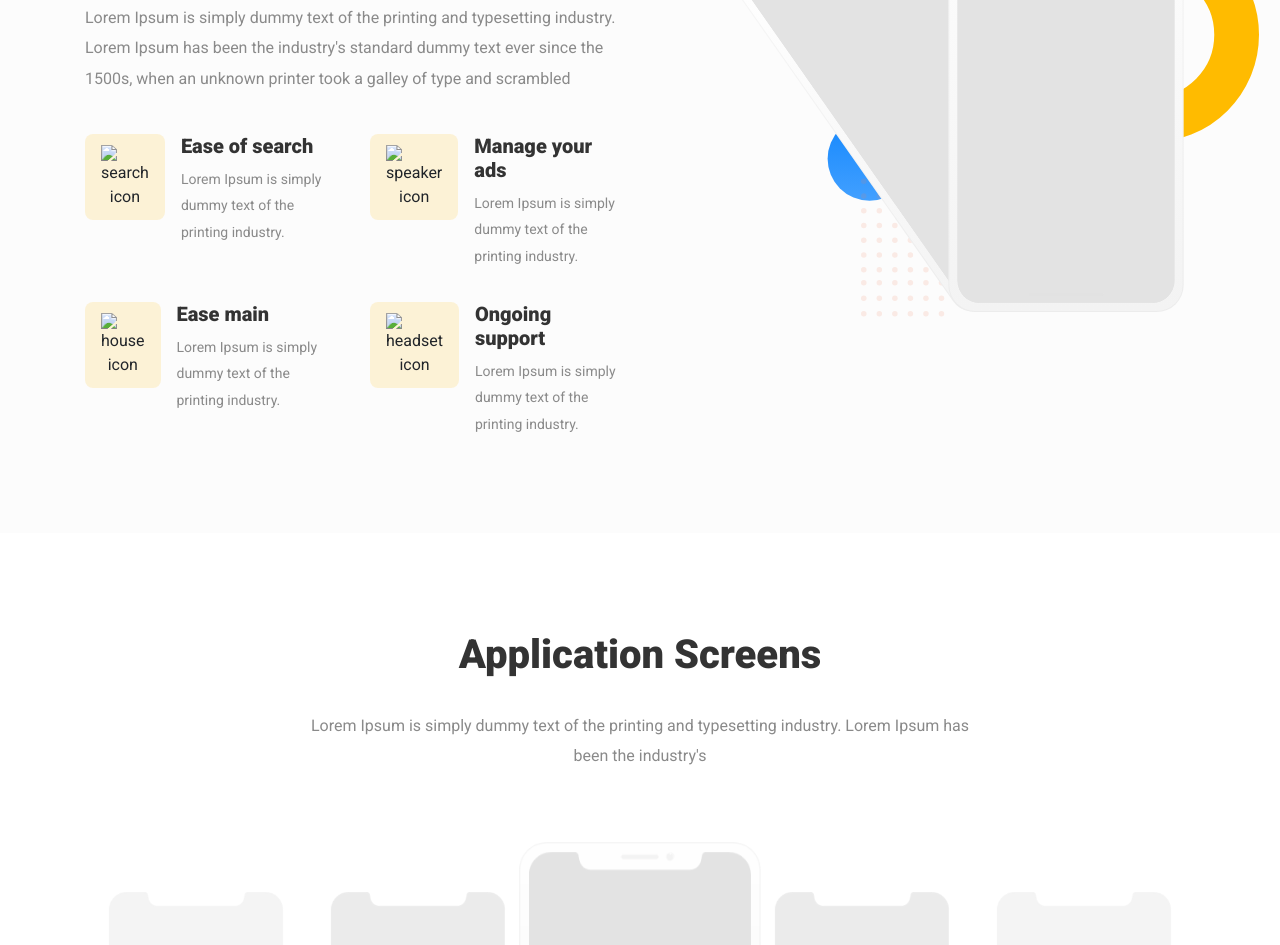
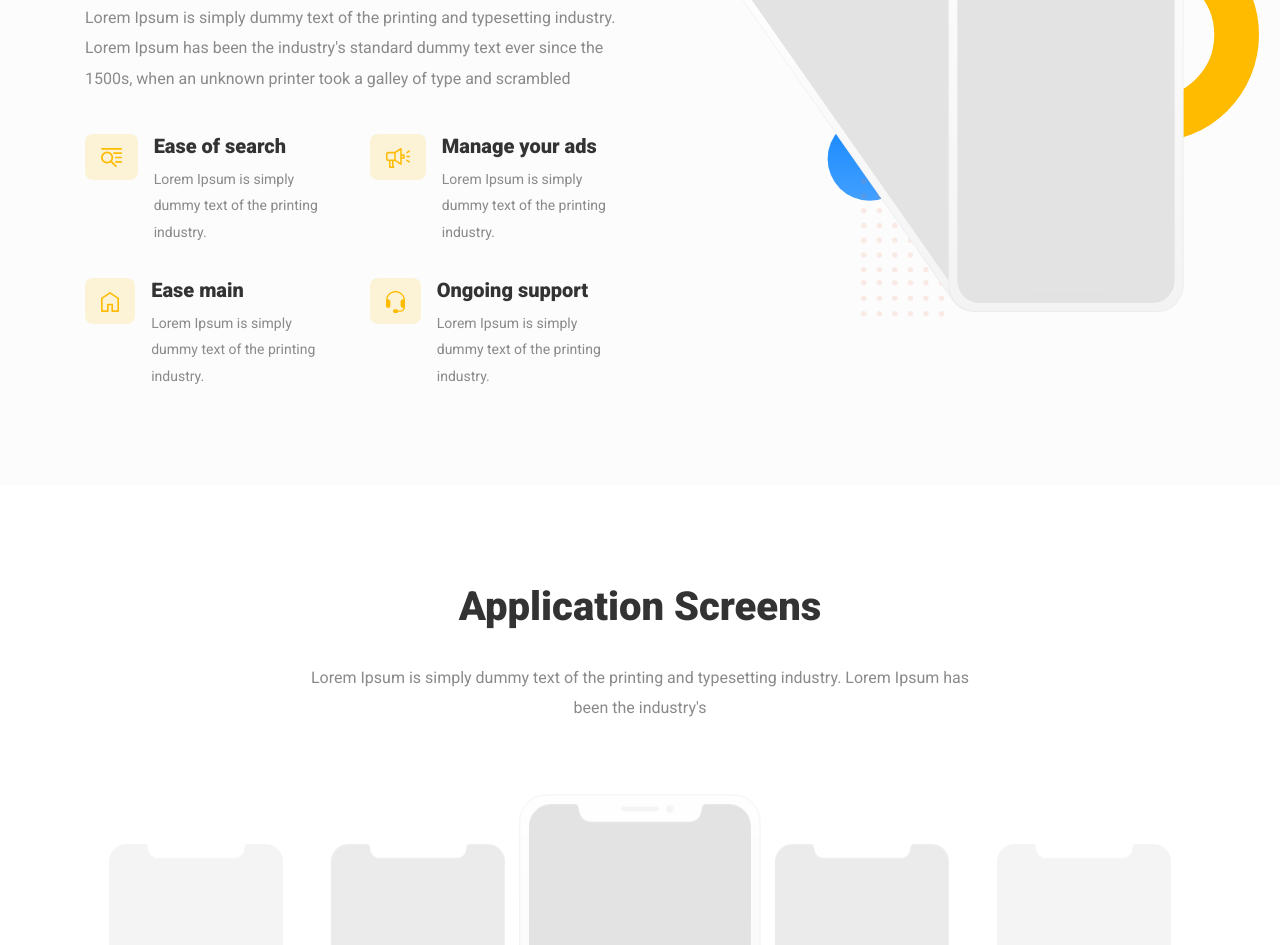
Before and after one commit to MrjonasN/bootstrap-assignment-1, a plain HTML site: page Jood/index.html in a window 1280 px wide. Shown: the part 2108-3053 px from the top of the page. Drawn offline with nearby package versions, Linux system fonts and the light colour scheme; the site is published under a folder, as on GitHub Pages, so addresses that start at the root find nothing.

```diff
--- a/Jood/index.html
+++ b/Jood/index.html
@@ -146,7 +146,7 @@
                     <div class="features-list mt-4 row d-flex">
                         <div class="col-lg-6 col-md-6 d-flex feature">
                             <div class="feature-icon align-self-start">
-                                <img src="/img/search-icon.svg" alt="search icon">
+                                <img src="img/search-icon.svg" alt="search icon">
                             </div>
                             <div class="feature-text">
                                 <h3>Ease of search</h3>
@@ -155,7 +155,7 @@
                         </div>
                         <div class="col-lg-6 col-md-6 d-flex feature">
                             <div class="feature-icon align-self-start">
-                                <img src="/img/speaker-icon.svg" alt="speaker icon">
+                                <img src="img/speaker-icon.svg" alt="speaker icon">
                             </div>
                             <div class="feature-text">
                                 <h3>Manage your ads</h3>
@@ -166,7 +166,7 @@
                     <div class="features-list row">
                         <div class="col-lg-6 col-md-6 d-flex feature">
                             <div class="feature-icon align-self-start">
-                                <img src="/img/house-icon.svg" alt="house icon">
+                                <img src="img/house-icon.svg" alt="house icon">
                             </div>
                             <div class="feature-text">
                                 <h3>Ease main</h3>
@@ -175,7 +175,7 @@
                         </div>
                         <div class="col-lg-6 col-md-6 d-flex feature">
                             <div class="feature-icon align-self-start">
-                                <img src="/img/headset-icon.svg" alt="headset icon">
+                                <img src="img/headset-icon.svg" alt="headset icon">
                             </div>
                             <div class="feature-text">
                                 <h3>Ongoing support</h3>
```
